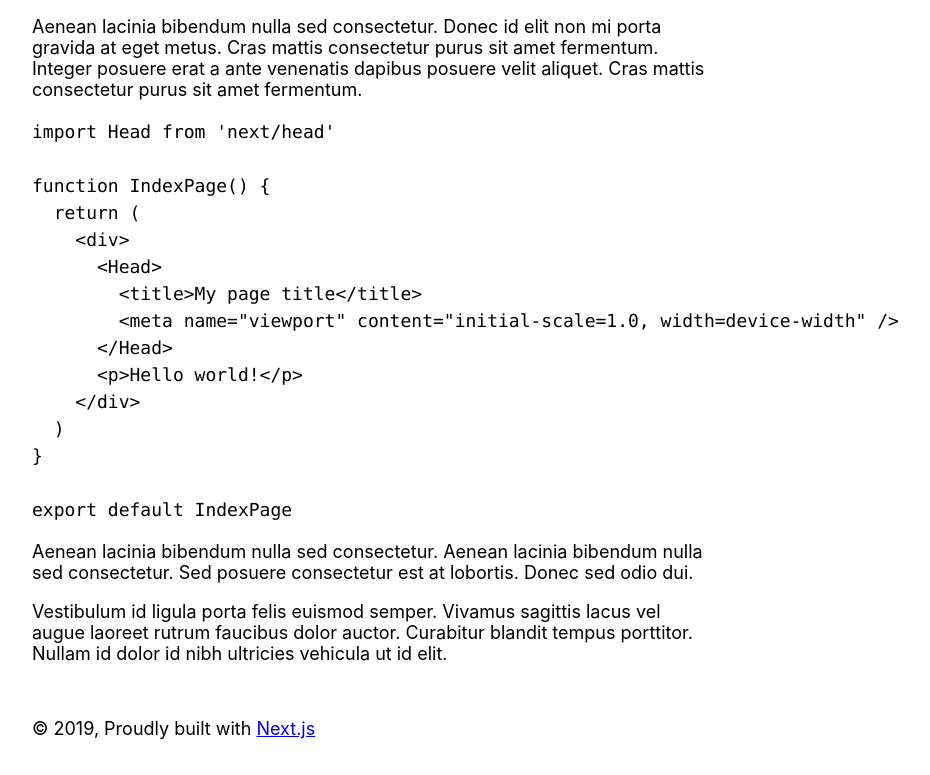
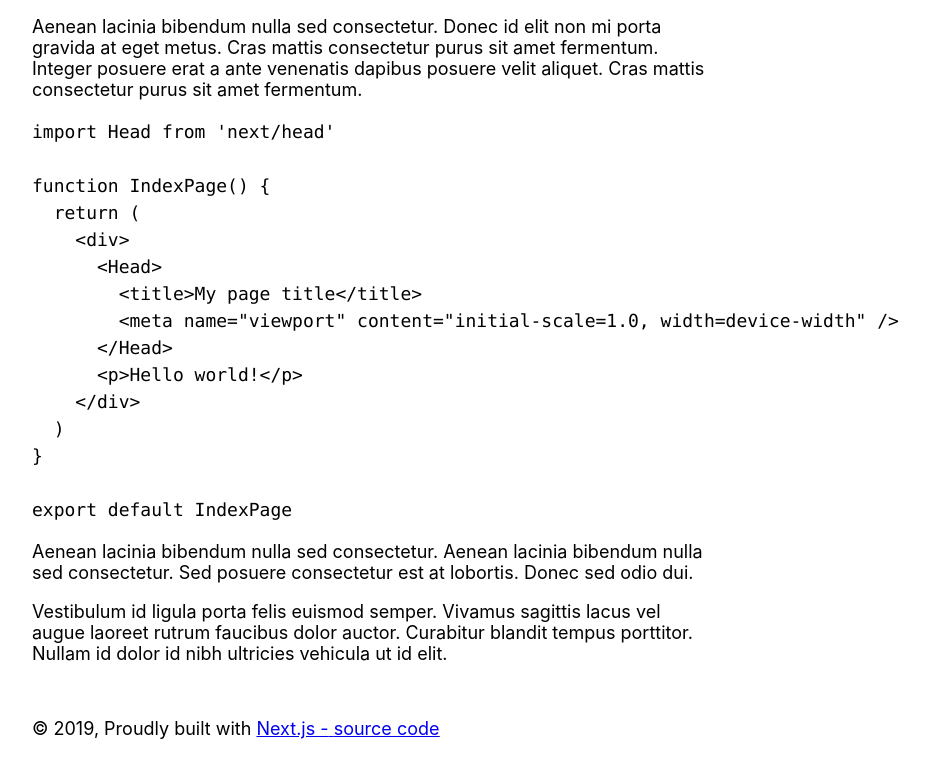
Before and after one commit to j0lvera/nextjs-blog-starter, a Next.js app: page /2019/mattis-adipiscing in a window 1280 px wide. Shown: the part 315-1090 px from the top of the page, without its empty margins (266-1196 px from the left). Built offline with nearby package versions, Linux system fonts and the light colour scheme.

Commit message:
add link to repo in the footer

```diff
--- a/components/layouts/default.js
+++ b/components/layouts/default.js
@@ -13,7 +13,12 @@ function Layout({ children, title = "Next.js Blog Starter" }) {
 
       <footer>
         &copy; {new Date().getFullYear()}, Proudly built with{" "}
-        <a href="https://nextjs.org">Next.js</a>
+        <a href="https://nextjs.org">
+          Next.js -{" "}
+          <a href="https://github.com/j0lv3r4/nextjs-blog-starter">
+            source code
+          </a>
+        </a>
       </footer>
 
       <style jsx>{`
```
